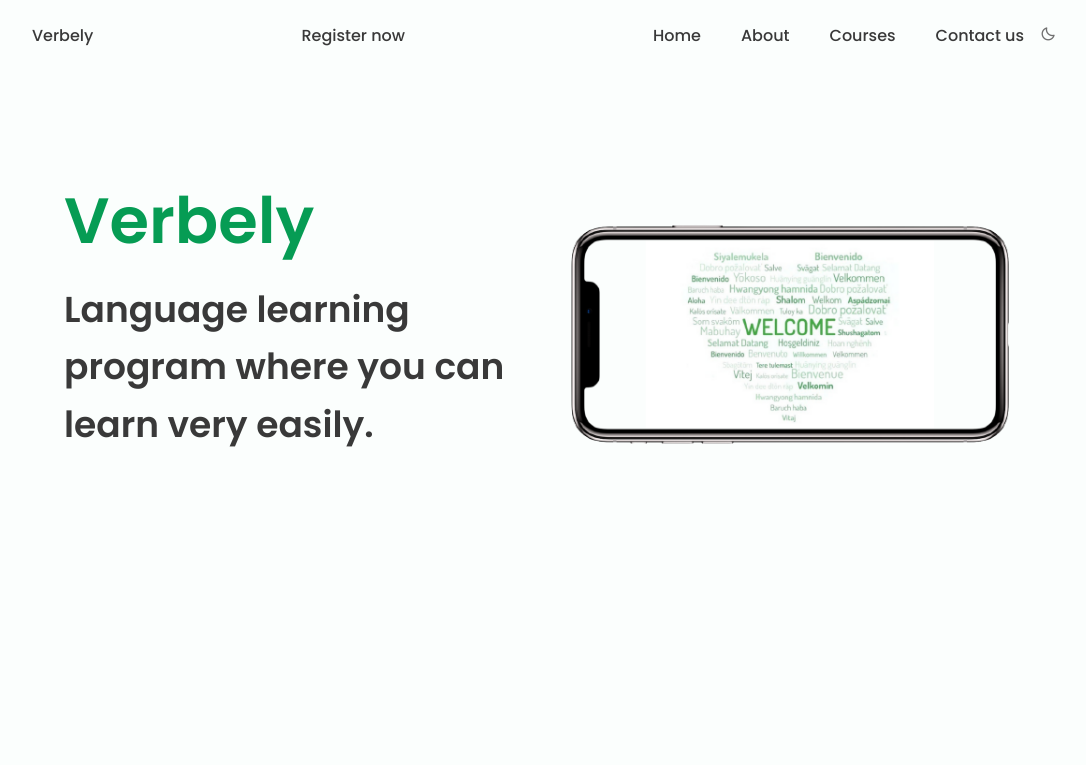
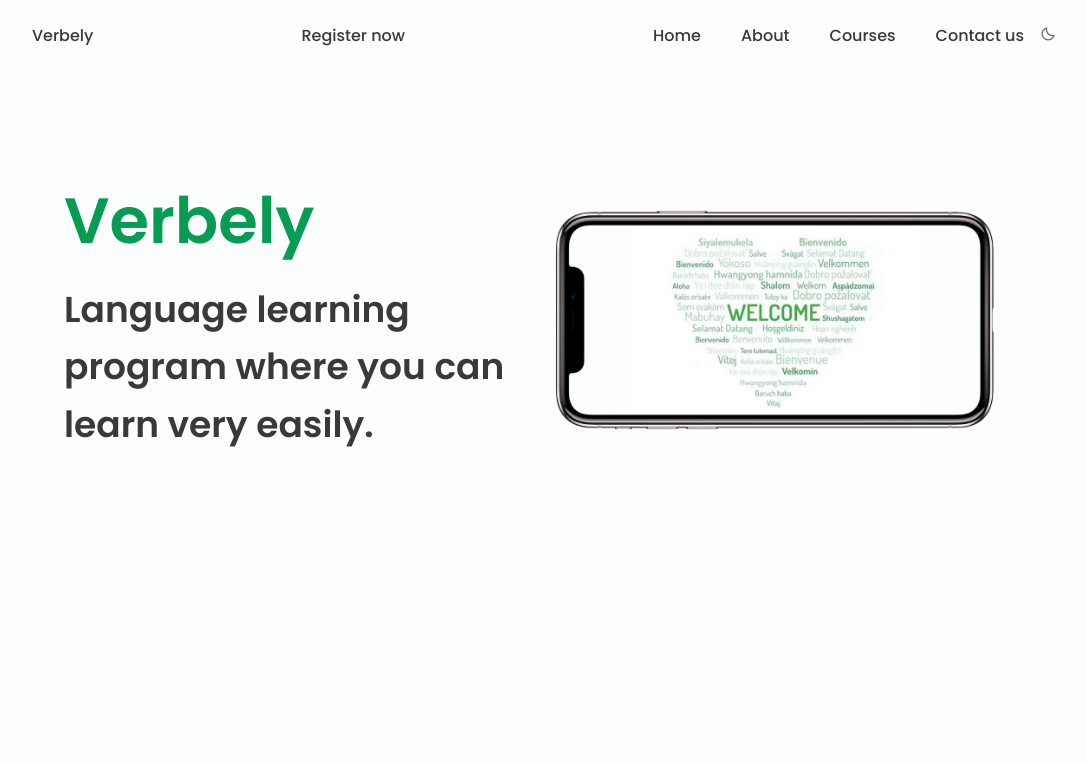
Before and after one commit to Codewithboy/final, a plain HTML site: page index.html in a window 1280 px wide. Shown: the top 765 px of the page, without its empty margins (96-1182 px from the left). Drawn offline with nearby package versions, Linux system fonts and the light colour scheme.

Commit message:
Update index.html

```diff
--- a/index.html
+++ b/index.html
@@ -59,7 +59,7 @@
 
                     </div>
 
-                    <img src="assets/img/logo5__2_-removebg-preview.png" alt="" class="home__img">
+                    <img src="assets/img/logo5 (3).png" alt="" class="home__img">
 
                 </div>
             </section>
```
